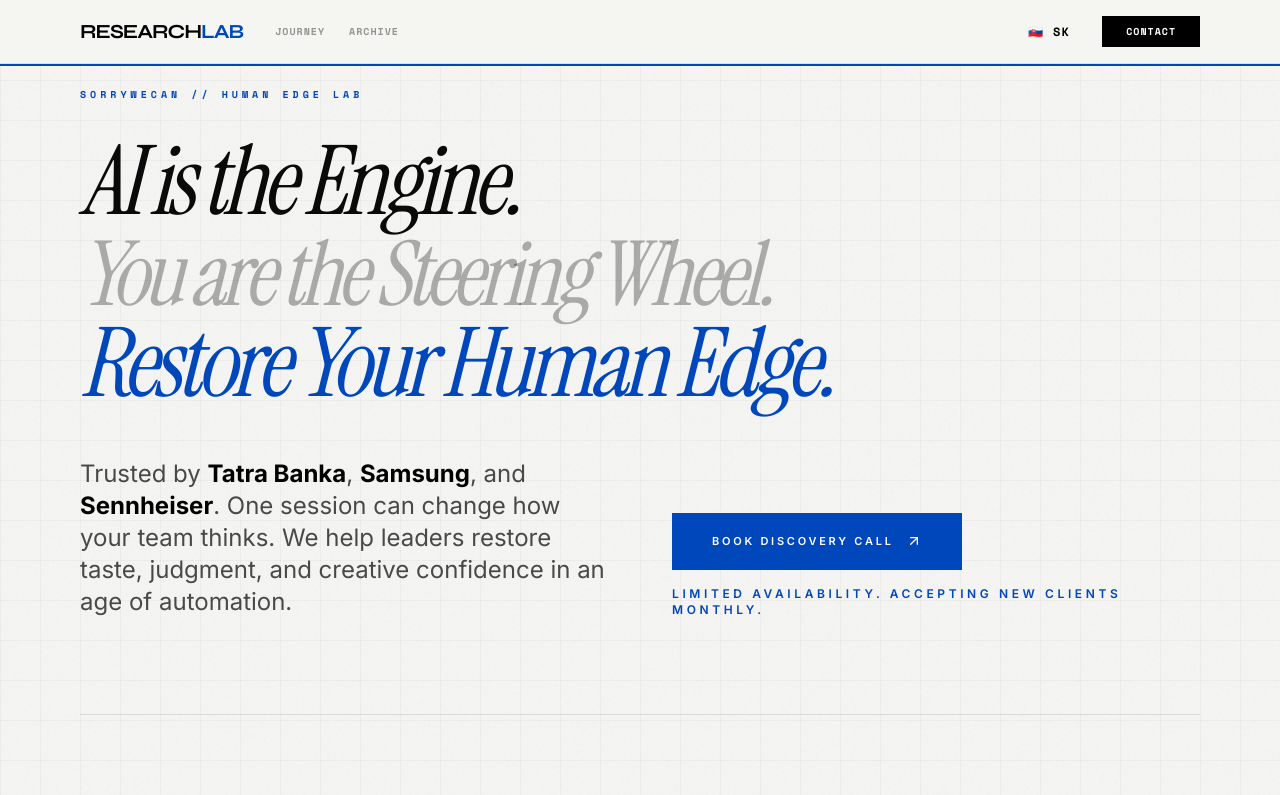
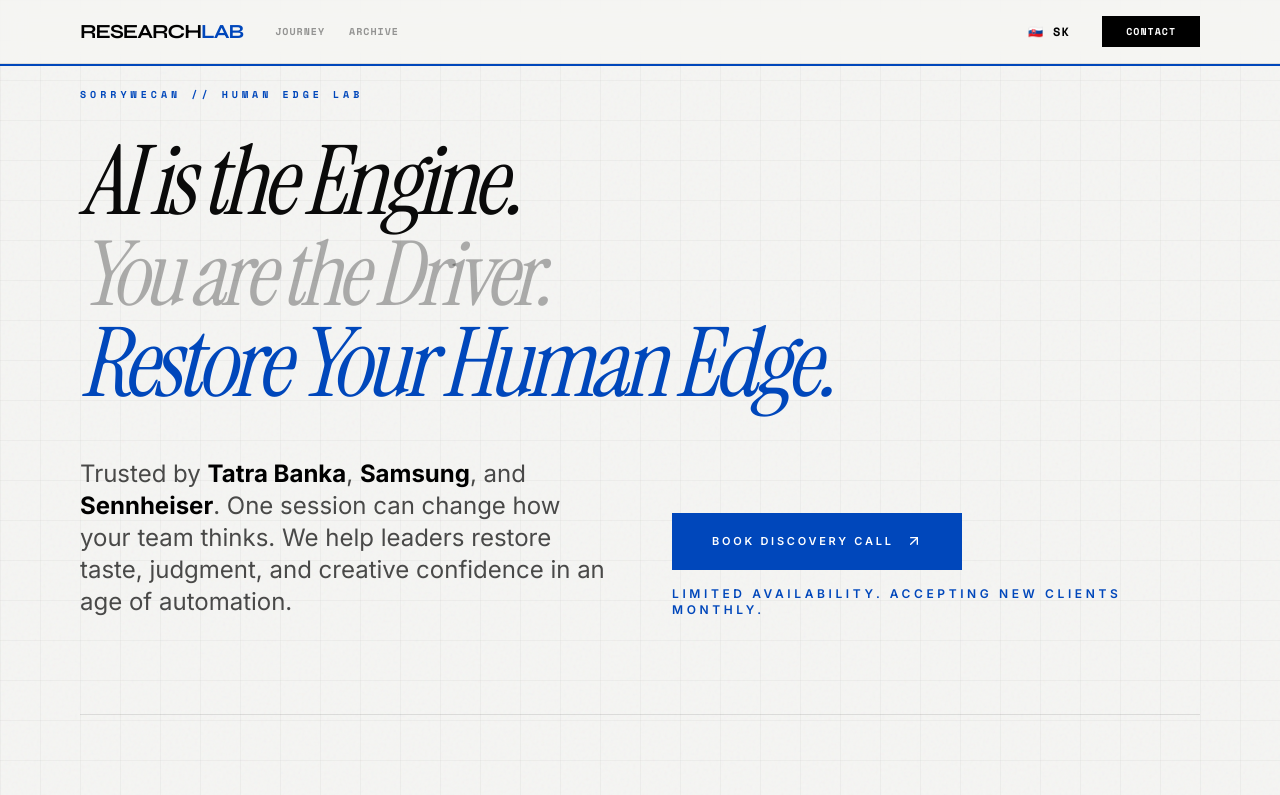
Before and after one commit to princeofwellness/researchlab, a Next.js app: page / in a window 1280 px wide. Shown: the top 795 px of the page. Built offline with nearby package versions, Linux system fonts and the light colour scheme.

Commit message:
Change hero headline to 'You are the Driver' in all languages

```diff
--- a/src/app/page.tsx
+++ b/src/app/page.tsx
@@ -131,7 +131,7 @@ export default function SorrywecanResearchLab() {
                 subtitle: "SORRYWECAN // HUMAN EDGE LAB",
                 title: {
                     line1: "AI is the Engine.",
-                    line2: "You are the Steering Wheel.",
+                    line2: "You are the Driver.",
                     line3: "Restore Your Human Edge."
                 },
                 trustedBy: "Trusted by",
@@ -332,7 +332,7 @@ export default function SorrywecanResearchLab() {
                 subtitle: "SORRYWECAN // LABORATÓRIUM ĽUDSKEJ PREVAHY",
                 title: {
                     line1: "AI je Motor.",
-                    line2: "Vy ste Volant.",
+                    line2: "Vy ste Vodič.",
                     line3: "Obnovte Svoj Ľudský Náskok."
                 },
                 trustedBy: "Dôverujú nám",
```
